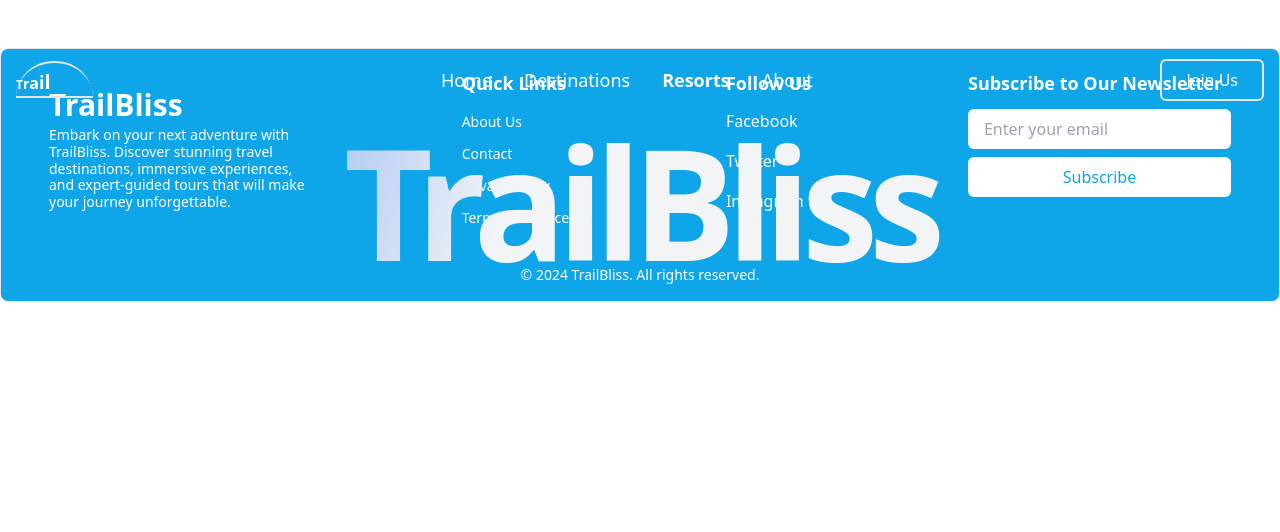
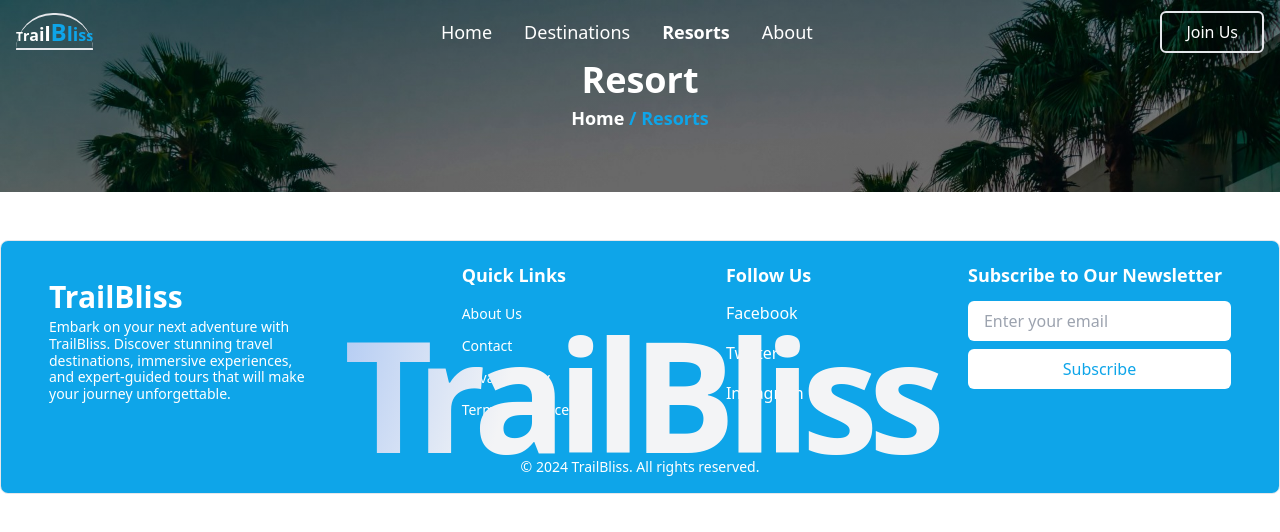
Before and after one commit to shahoriarniloy/tourism-management, a Next.js app: page /resorts in a window 1280 px wide. Shown: the top 532 px of the page. Built offline with nearby package versions, Linux system fonts and the light colour scheme.

Commit message:
added resort banner section

```diff
--- a/src/app/destinations/page.jsx
+++ b/src/app/destinations/page.jsx
@@ -0,0 +1,11 @@
+import React from 'react';
+
+const page = () => {
+    return (
+        <div>
+
+        </div>
+    );
+};
+
+export default page;
--- a/src/app/resorts/page.jsx
+++ b/src/app/resorts/page.jsx
@@ -1,9 +1,11 @@
+
+import ResortHome from '@/components/resort/ResortHome';
 import React from 'react';
 
 const page = () => {
     return (
         <div>
-
+            <ResortHome/>
         </div>
     );
 };
--- /dev/null
+++ b/src/components/resort/Banner.jsx
@@ -0,0 +1,41 @@
+"use client"
+import React from 'react';
+import { usePathname } from 'next/navigation';
+
+const Banner = () => {
+  const pathName = usePathname();
+
+  // Split the pathname by slashes, capitalize the first letter of each part, then join back
+  const formattedPathName = pathName
+    .split('/')
+    .map((part, index) => {
+      // Capitalize first letter of each part
+      if (part) {
+        return part.charAt(0).toUpperCase() + part.slice(1);
+      }
+      return part;
+    })
+    .join(' / ');
+
+  return (
+    <div className="">
+      <div
+        className="w-full h-48 text-center flex flex-col items-center justify-center"
+        style={{
+          backgroundImage: `linear-gradient(rgba(0, 0, 0, 0.2), rgba(0, 0, 0, 0.2)), url(/images/resort/resort_bg.jpeg)`,
+          backgroundSize: 'cover',
+          backgroundRepeat: 'no-repeat',
+          color: '#fff',
+        }}
+      >
+        <h2 className="text-4xl font-bold">Resort</h2>
+        <h6 className="text-lg font-bold pt-1">
+          Home
+          <span className="text-sky-500">{formattedPathName}</span>
+        </h6>
+      </div>
+    </div>
+  );
+};
+
+export default Banner;
--- /dev/null
+++ b/src/components/resort/ResortHome.jsx
@@ -0,0 +1,12 @@
+import React from 'react';
+import Banner from './Banner';
+
+const ResortHome = () => {
+    return (
+        <div>
+            <Banner/>
+        </div>
+    );
+};
+
+export default ResortHome;
```
Also changed, not shown: src/components/landingPage/LandingPage.jsx (+4 -5 lines), public/images/resort/resort_bg.jpeg (added), 1 other file (tests, documents, lock files or other folders).
